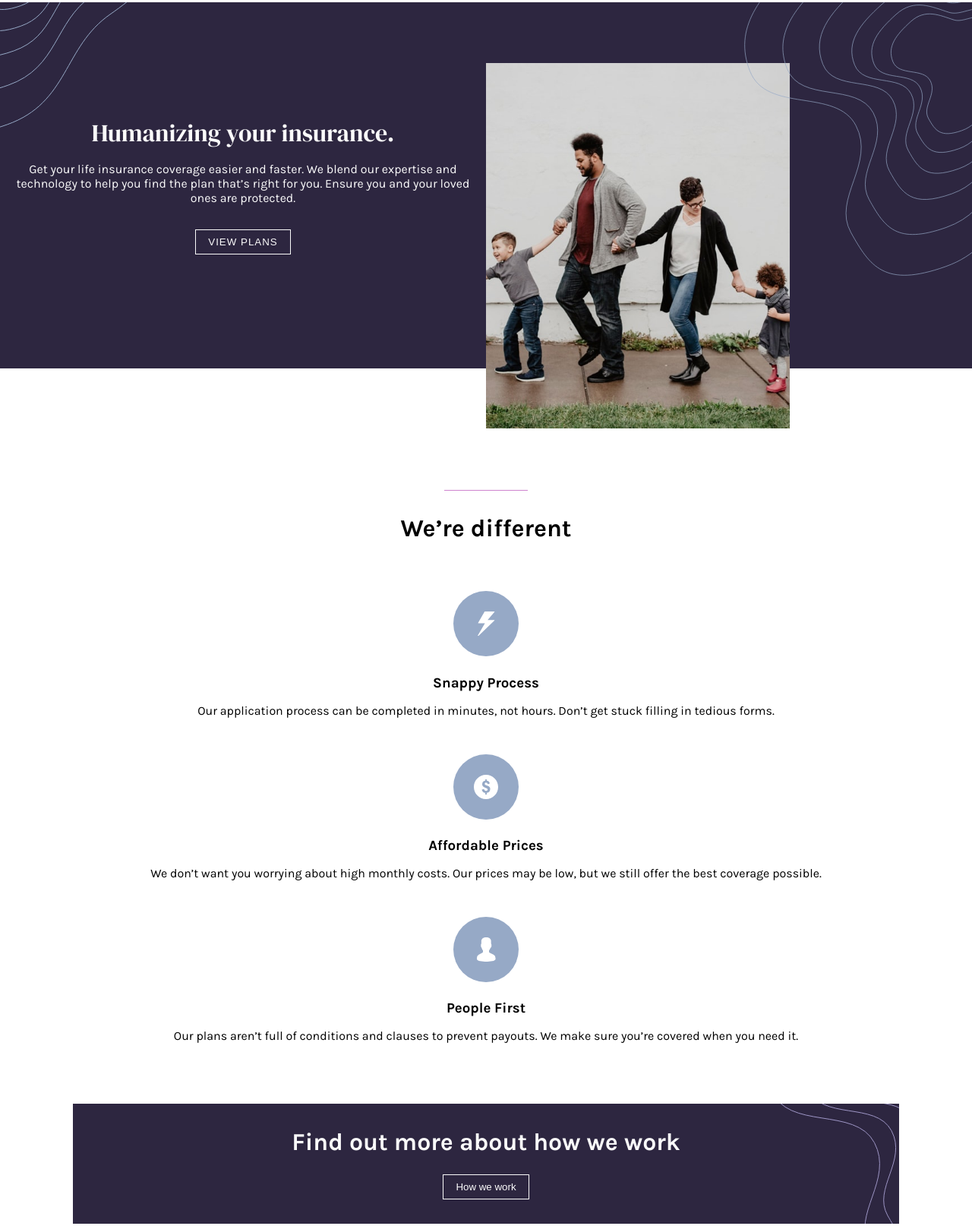
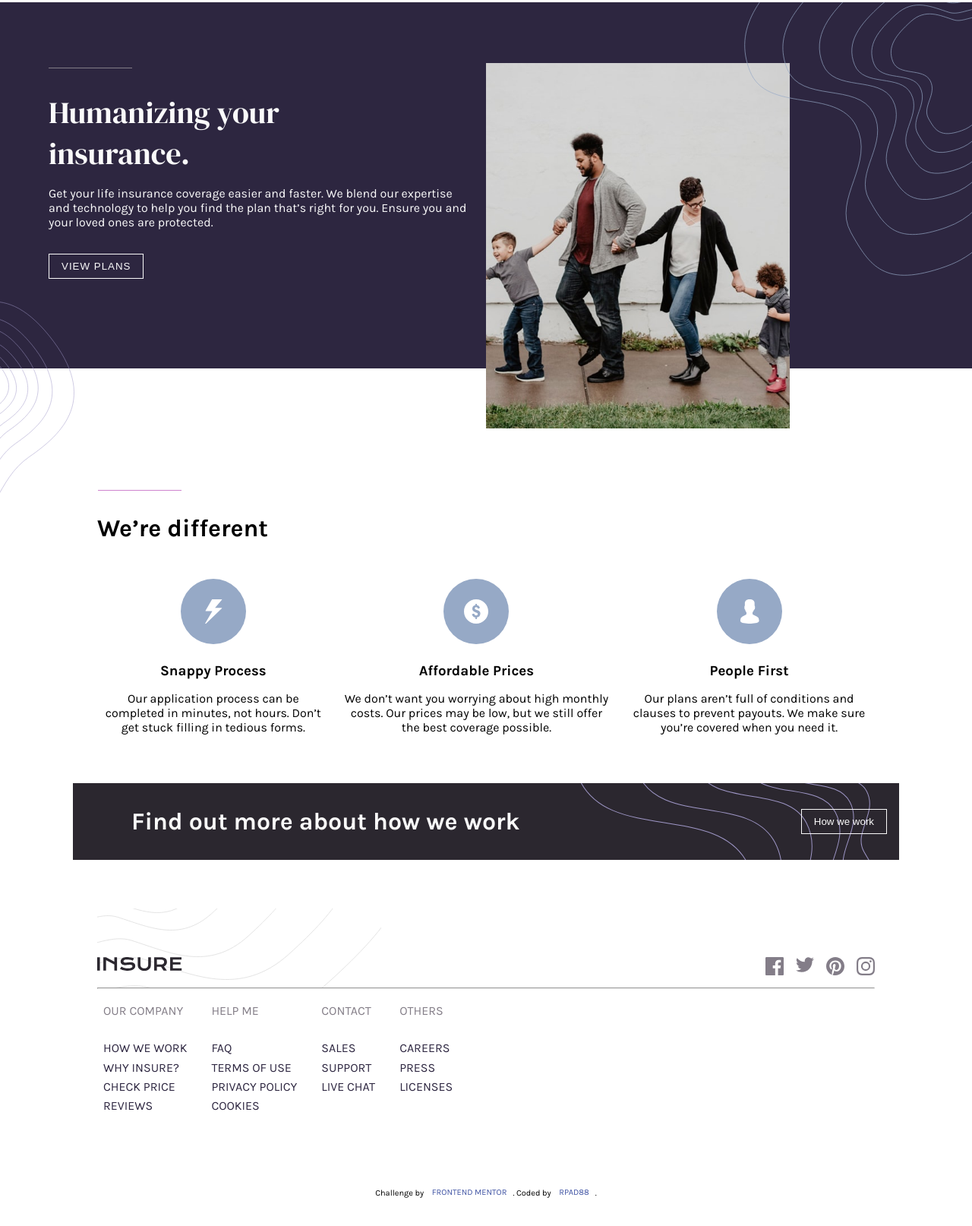
Before and after one commit to rpad88/insure-landing-page-master, a plain HTML site: page index.html in a window 1280 px wide. Shown: the part 51-1665 px from the top of the page at 76% size. After the commit the page ends 1631 px from the top, so only its background shows below. Drawn offline with Linux system fonts and the light colour scheme.

Commit message:
Desktop design

```diff
--- a/css/style.css
+++ b/css/style.css
@@ -152,7 +152,11 @@ main {
   position: relative;
 }
 
-:is(.qualities)::before {
+:is(.qualities) h1 {
+  margin-bottom: 3rem;
+}
+
+:is(.qualities) h1::before {
   content: "";
   width: 110px;
   position: absolute;
@@ -160,10 +164,6 @@ main {
   transform: translate(-50%);
   top: 10rem;
   border-top: 0.2px solid rgba(190, 89, 190, 0.747);
-}
-
-:is(.qualities) h1 {
-  margin-bottom: 3rem;
 }
 
 /***** Cards *****/
@@ -335,6 +335,10 @@ footer .links {
   }
 
   /***** MAIN *****/
+  .main {
+    width: 80%;
+    margin: 0 auto;
+  }
 
   .jumbo {
     display: flex;
@@ -364,6 +368,18 @@ footer .links {
     /* z-index: 2; */
   }
 
+  .jumbo::before {
+    content: "";
+    position: absolute;
+    left: 0;
+    bottom: -290px;
+    height: 504px;
+    width: 195px;
+    background: url("../images/bg-pattern-intro-left-desktop.svg") no-repeat
+      left;
+    background-size: 50%;
+  }
+
   .jumbo::after {
     content: "";
     position: absolute;
@@ -381,5 +397,97 @@ footer .links {
     flex-direction: column;
     align-items: center;
     justify-content: center;
+    background: none;
+    padding-left: 4rem;
+    align-items: flex-start;
+  }
+
+  :is(.jumbo-text) h1 {
+    font-size: 2.5rem;
+    text-align: left;
+    padding-right: 5rem;
+  }
+
+  :is(.jumbo-text) h1::before {
+    content: "";
+    position: absolute;
+    /* top: 80px; */
+    margin-top: -2rem;
+    width: 110px;
+    border-top: 1px solid var(--dark-grayish-violet);
+  }
+
+  :is(.jumbo-text) p {
+    text-align: left;
+    font-weight: 400;
+  }
+
+  /***** Qualities *****/
+  :is(.qualities) h1::before {
+    content: "";
+    width: 110px;
+    position: absolute;
+    left: 3.49rem;
+    top: 10rem;
+    border-top: 0.2px solid rgba(190, 89, 190, 0.747);
+  }
+
+  .qualities {
+    text-align: left;
+    width: 80%;
+    margin: 0 auto;
+  }
+  .cards-container {
+    flex-direction: row;
+    gap: 1rem;
+    width: 80%;
+    margin: 0 auto;
+  }
+
+  .card {
+    padding: 0;
+  }
+
+  /***** How *****/
+  .how {
+    display: flex;
+    justify-content: space-between;
+    align-items: center;
+    background: url("../images/bg-pattern-how-we-work-desktop.svg") no-repeat
+      right;
+    background-color: var(--very-dark-violet);
+    background-size: 40%;
+  }
+
+  :is(.how) h1 {
+    width: 60%;
+    margin-bottom: 0;
+  }
+
+  /***** Footer *****/
+  footer {
+    width: 80%;
+    margin: 0 auto;
+  }
+  .social {
+    flex-direction: row;
+    justify-content: space-between;
+  }
+
+  hr {
+    width: 100%;
+  }
+
+  :is(footer) .links {
+    flex-direction: row;
+    gap: 1rem;
+    text-align: left;
+  }
+
+  .company,
+  .help,
+  .contact,
+  .other {
+    width: fit-content;
   }
 }
--- a/index.html
+++ b/index.html
@@ -198,7 +198,8 @@
       Challenge by
       <a href="https://www.frontendmentor.io?ref=challenge" target="_blank"
         >Frontend Mentor</a
-      >. Coded by <a href="#">rpad88</a>.
+      >. Coded by
+      <a href="https://github.com/rpad88" target="_blank">rpad88</a>.
     </div>
   </body>
 </html>
```
Also changed, not shown: screenshot.png (added), 1 other file.
